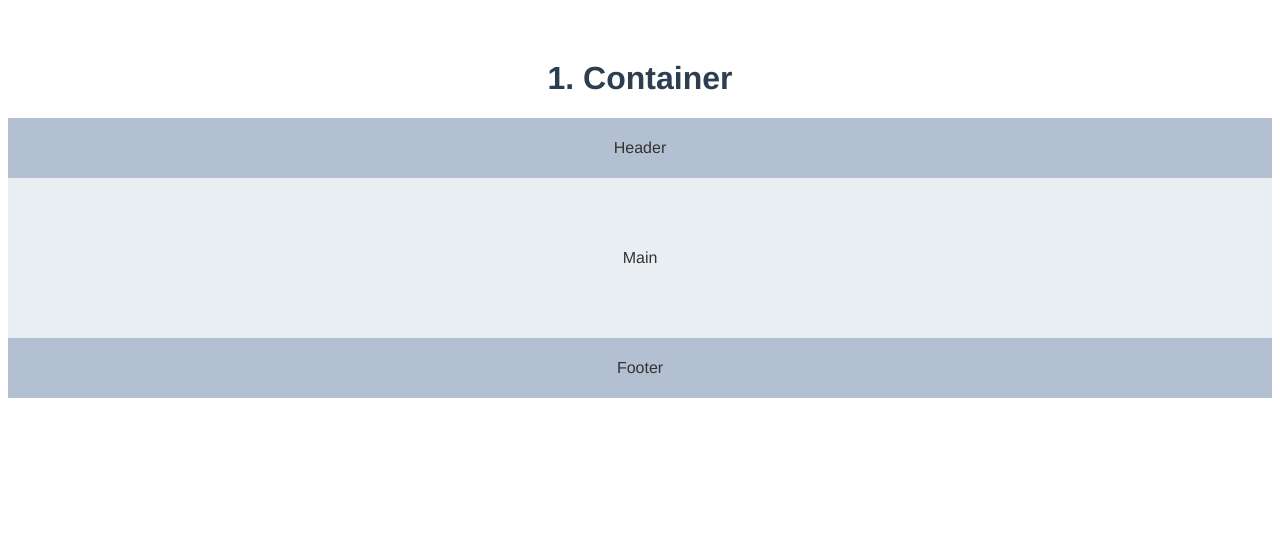
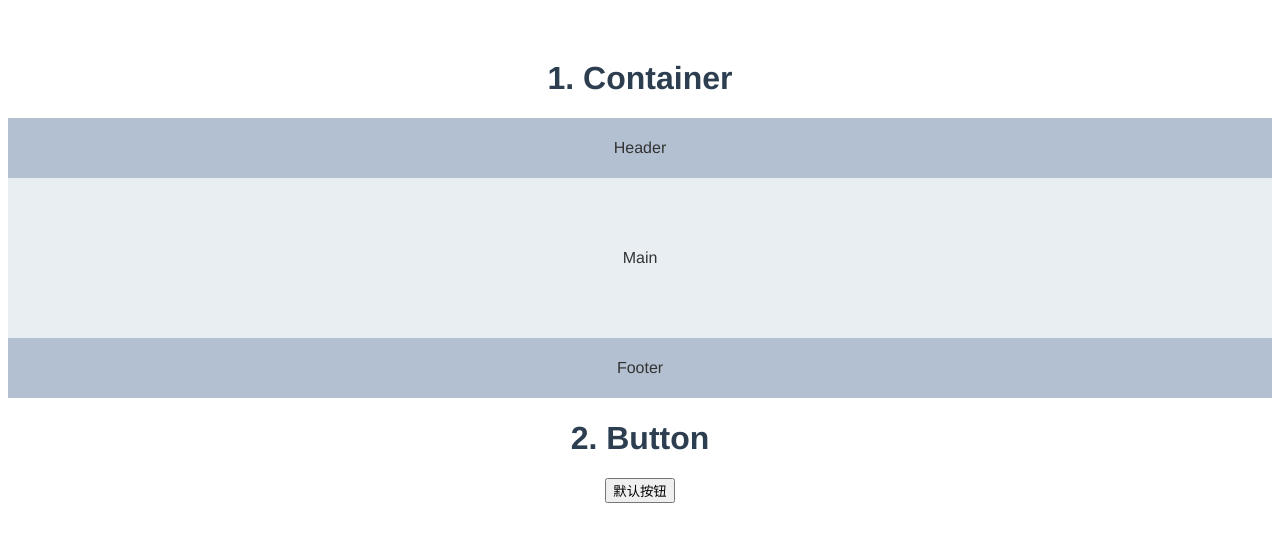
Before and after one commit to chello-g/my_element_ui, a Vue app: page / in a window 1280 px wide. Shown: the top 542 px of the page. Built offline with nearby package versions, Linux system fonts and the light colour scheme.

Commit message:
Container、header、main、footer组件修改及button组件添加

```diff
--- a/package.json
+++ b/package.json
@@ -9,6 +9,7 @@
   },
   "dependencies": {
     "core-js": "^3.6.5",
+    "element-theme-chalk": "^2.15.6",
     "vue": "^2.6.11"
   },
   "devDependencies": {
--- a/src/components/HelloWorld.vue
+++ b/src/components/HelloWorld.vue
@@ -1,12 +1,15 @@
 <template>
   <div class="hello">
-    <!-- Container -->
+    <!-- 1. Container -->
     <h1>1. Container</h1>
-    <my-el-container >
-      <my-el-header slot="slotcontainer">Header</my-el-header>
-      <my-el-main slot="slotcontainer">Main</my-el-main>
-      <my-el-footer slot="slotcontainer">Footer</my-el-footer>
-    </my-el-container>
+    <el-container >
+      <el-header slot="slotcontainer">Header</el-header>
+      <el-main slot="slotcontainer">Main</el-main>
+      <el-footer slot="slotcontainer">Footer</el-footer>
+    </el-container>
+    <!-- 2. Button -->
+    <h1>2. Button</h1>
+    <el-button>默认按钮</el-button>
   </div>
 </template>
 
@@ -50,4 +53,13 @@ export default {
   .el-container:nth-child(7) .el-aside {
     line-height: 320px;
   }
+  .custom-icon-wrap{
+    font-size: 12px;
+    line-height: 12px;
+  }
+  .el-icon-edit{
+    width:20px;
+    height:20px;
+    font-size: 12px;
+  }
 </style>
--- /dev/null
+++ b/src/components/button/index.js
@@ -0,0 +1,8 @@
+import ElButton from './src/button';
+
+/* istanbul ignore next */
+ElButton.install = function(Vue) {
+  Vue.component(ElButton.name, ElButton);
+};
+
+export default ElButton;
--- /dev/null
+++ b/src/components/button/src/button.vue
@@ -0,0 +1,79 @@
+<template>
+  <button
+    class="el-button"
+    @click="handleClick"
+    :disabled="buttonDisabled || loading"
+    :autofocus="autofocus"
+    :type="nativeType"
+    :class="[
+      type ? 'el-button--' + type : '',
+      buttonSize ? 'el-button--' + buttonSize : '',
+      {
+        'is-disabled': buttonDisabled,
+        'is-loading': loading,
+        'is-plain': plain,
+        'is-round': round,
+        'is-circle': circle
+      }
+    ]"
+  >
+    <i class="el-icon-loading" v-if="loading"></i>
+    <i :class="icon" v-if="icon && !loading"></i>
+    <span v-if="$slots.default"><slot></slot></span>
+  </button>
+</template>
+<script>
+  export default {
+    name: 'ElButton',
+    // provider/inject：简单的来说就是在父组件中通过provider来提供变量，然后在子组件中通过inject来注入变量
+    // inject elForm和elFormItem，可以使用elForm和elFormItem上的属性和方法
+    inject: {
+      elForm: {
+        default: ''
+      },
+      elFormItem: {
+        default: ''
+      }
+    },
+
+    props: {
+      type: {
+        type: String,
+        default: 'default'
+      },
+      size: String,
+      icon: {
+        type: String,
+        default: ''
+      },
+      nativeType: {
+        type: String,
+        default: 'button'
+      },
+      loading: Boolean,
+      disabled: Boolean,
+      plain: Boolean,
+      autofocus: Boolean,
+      round: Boolean,
+      circle: Boolean
+    },
+
+    computed: {
+      _elFormItemSize() {
+        return (this.elFormItem || {}).elFormItemSize;
+      },
+      buttonSize() {
+        return this.size || this._elFormItemSize || (this.$ELEMENT || {}).size;
+      },
+      buttonDisabled() {
+        return this.$options.propsData.hasOwnProperty('disabled') ? this.disabled : (this.elForm || {}).disabled;
+      }
+    },
+
+    methods: {
+      handleClick(evt) {
+        this.$emit('click', evt);
+      }
+    }
+  };
+</script>
--- a/src/components/container/src/main.vue
+++ b/src/components/container/src/main.vue
@@ -15,7 +15,7 @@
     },
     computed: {
       isVertical() {
-        // <my-el-container direction='vertical'>标签上显式添加direction='vertical'就会走这个if else，不显示写this.direction值都为null
+        // <el-container direction='vertical'>标签上显式添加direction='vertical'就会走这个if else，不显示写this.direction值都为null
         if (this.direction === 'vertical') {
           return true;
         } else if (this.direction === 'horizontal') {
@@ -24,12 +24,15 @@
 
         // isVertical的值：子元素中有 el-header 或 el-footer 时为 vertical，否则为 horizontal
         console.log('this.$slots',this.$slots)
-        return this.$slots && this.$slots.default
-          ? this.$slots.default.some(vnode => {
+        // let flag =  this.$slots && this.$slots.default
+        // slot没有name，默认是this.$slots.default；有name,如<slot name="slotcontainer"></slot>，则是this.$slots.slotcontainer
+        let flag =  this.$slots && this.$slots.slotcontainer
+          ? this.$slots.slotcontainer.some(vnode => {
             const tag = vnode.componentOptions && vnode.componentOptions.tag;
-            return tag === 'my-el-header' || tag === 'my-el-footer';
+            return tag === 'el-header' || tag === 'el-footer';
           })
           : false;
+        return flag
       }
     },
   };
```
Also changed, not shown: src/components/button/src/button-group.vue (added, +10 -0 lines), src/main.js (+9 -4 lines), 1 other file (tests, documents, lock files or other folders).
